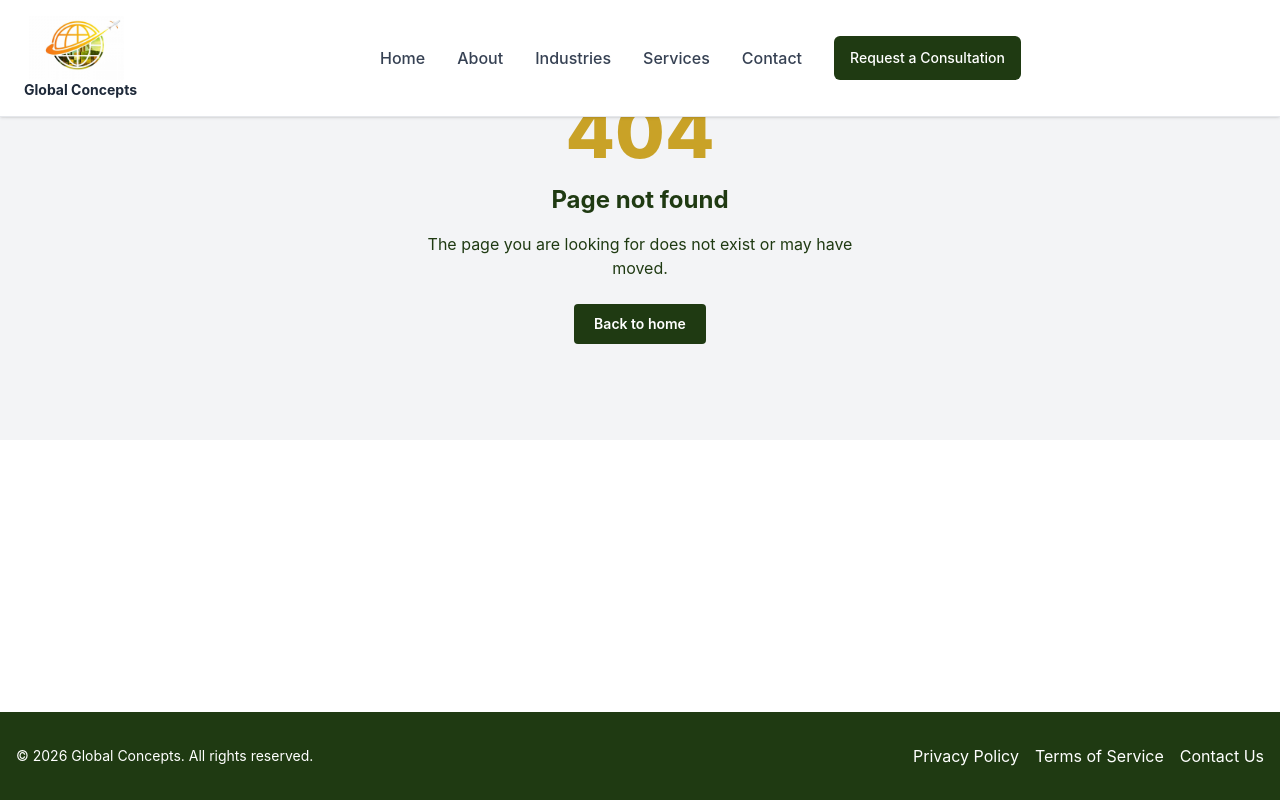
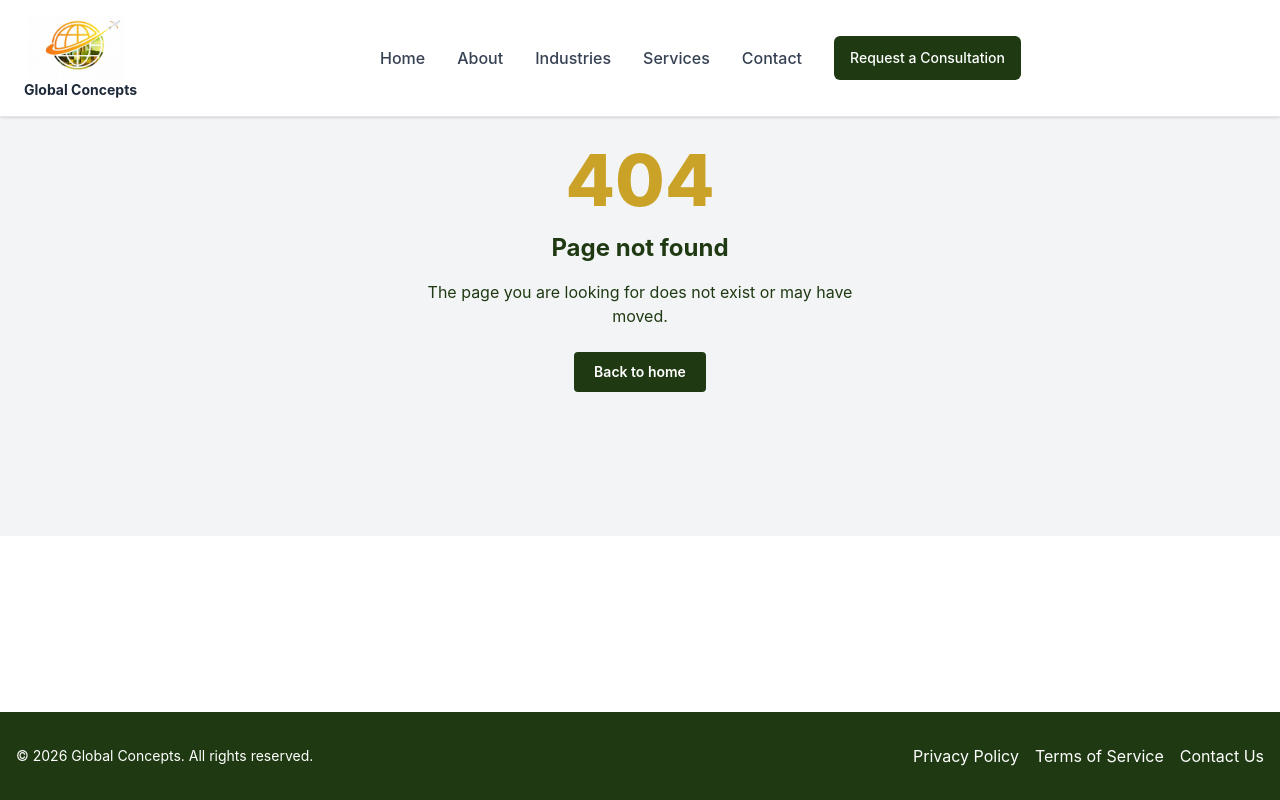
Before and after one commit to G-Concepts/Concepts-Base, a React (Vite) app in the folder site/: page /services/inventory-management in a window 1280 px wide. Built offline with nearby package versions, Linux system fonts and the light colour scheme.

Commit message:
fix: increase padding in NotFound component for better layout

```diff
--- a/site/src/pages/NotFound.jsx
+++ b/site/src/pages/NotFound.jsx
@@ -2,7 +2,7 @@ import { Link } from "react-router-dom";
 
 export default function NotFound() {
   return (
-    <section className="flex flex-col items-center justify-center gap-4 bg-gray-100 px-4 py-24 text-center text-[#1F3A12]">
+    <section className="flex flex-col items-center justify-center gap-4 bg-gray-100 px-4 py-36 text-center text-[#1F3A12]">
       <p className="text-7xl font-extrabold text-[#C9A227]">404</p>
       <h1 className="text-2xl font-bold">Page not found</h1>
       <p className="max-w-md">
```
